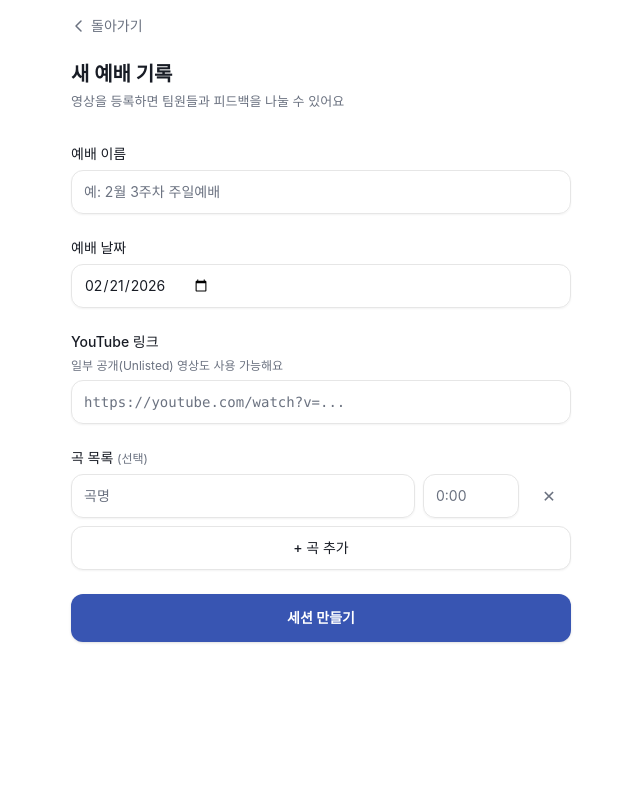
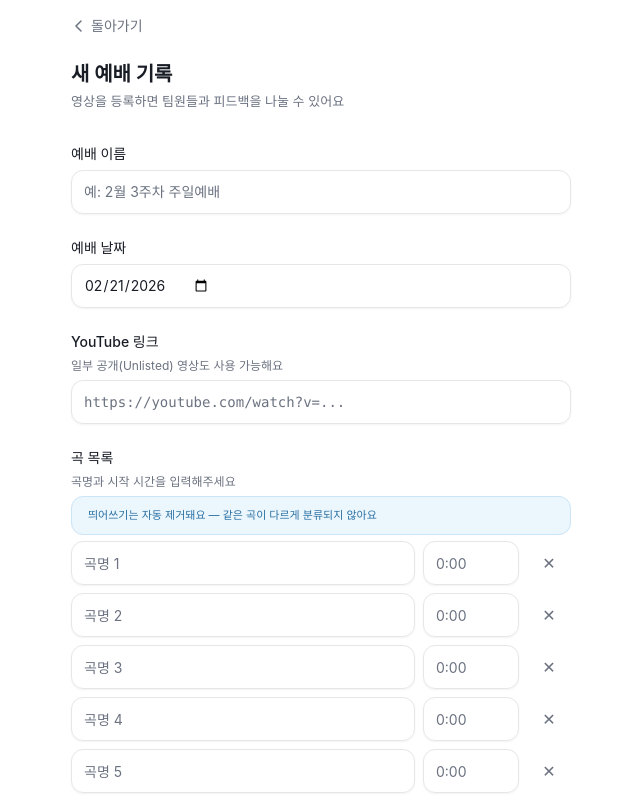
Before and after one commit to CodyMan0/band-review, a Next.js app: page /session/new in a window 1280 px wide. Shown: the top 800 px of the page, without its empty margins (319-959 px from the left). Built offline with nearby package versions, Linux system fonts and the light colour scheme; a web font is replaced by a local one.

Commit message:
feat : 세션 생성 페이지 react-hook-form으로 처리

```diff
--- a/package.json
+++ b/package.json
@@ -22,6 +22,7 @@
     "next": "^16.1.6",
     "react": "19.1.0",
     "react-dom": "19.1.0",
+    "react-hook-form": "^7.71.2",
     "sharp": "^0.33.5",
     "tailwind-merge": "^2.6.0",
     "typescript": "5.3.3",
--- a/src/app/globals.css
+++ b/src/app/globals.css
@@ -141,6 +141,20 @@
   animation: flashHighlight 1.2s ease-out;
 }
 
+/* ── Info banner ── */
+.info-banner {
+  @apply rounded-xl px-4 py-2.5 text-[11px] leading-relaxed;
+  background-color: hsl(205 85% 96%);
+  color: hsl(205 60% 40%);
+  border: 1px solid hsl(205 70% 88%);
+}
+
+.dark .info-banner {
+  background-color: hsl(205 40% 16%);
+  color: hsl(205 60% 72%);
+  border-color: hsl(205 30% 24%);
+}
+
 /* ── Utility: hide scrollbar but keep scroll functionality ── */
 .no-scrollbar::-webkit-scrollbar {
   display: none;
--- a/src/features/create-session-songs/ui/SongListInput.tsx
+++ b/src/features/create-session-songs/ui/SongListInput.tsx
@@ -1,53 +1,51 @@
 'use client';
 
-import { useCallback, useEffect, useRef, useState } from 'react';
+import { useEffect, useRef, useState } from 'react';
+import { type Control, type UseFieldArrayReturn, type UseFormRegister } from 'react-hook-form';
 
 import { searchSongs } from '@/entities/song';
 import { getProfile } from '@/shared/config/profile';
 import { Button, Input } from '@/shared/ui';
 
-interface SongRow {
+interface SongField {
   name: string;
   startTime: string;
 }
 
-interface SongJson {
-  name: string;
-  startTimeSec: number;
+interface FormValues {
+  title: string;
+  date: string;
+  video_url: string;
+  songs: SongField[];
 }
 
-function parseTimeToSeconds(time: string): number {
-  const parts = time.split(':');
-  if (parts.length !== 2) return 0;
-  const minutes = parseInt(parts[0], 10) || 0;
-  const seconds = parseInt(parts[1], 10) || 0;
-  return minutes * 60 + seconds;
+/** Auto-format digits to M:SS. e.g. "554" → "5:54", "1230" → "12:30" */
+function autoFormatTime(raw: string): string {
+  if (raw.includes(':')) return raw;
+  const digits = raw.replace(/\D/g, '');
+  if (digits.length === 0) return '';
+  if (digits.length <= 2) return digits;
+  const secPart = digits.slice(-2);
+  const minPart = digits.slice(0, -2);
+  return `${parseInt(minPart, 10)}:${secPart}`;
 }
 
-function songsToJson(songs: SongRow[]): SongJson[] {
-  return songs
-    .filter((s) => s.name.trim())
-    .map((s) => ({
-      name: s.name.trim(),
-      startTimeSec: parseTimeToSeconds(s.startTime),
-    }));
+interface SongListInputProps {
+  control: Control<FormValues>;
+  register: UseFormRegister<FormValues>;
+  fieldArray: UseFieldArrayReturn<FormValues, 'songs', 'id'>;
+  watchSongs: SongField[];
 }
 
-export function SongListInput() {
+export function SongListInput({ register, fieldArray, watchSongs }: SongListInputProps) {
   const profile = getProfile();
   const churchId = profile?.churchId ?? '';
 
-  const [songs, setSongs] = useState<SongRow[]>([{ name: '', startTime: '' }]);
-  const [autocomplete, setAutocomplete] = useState<{ rowIndex: number; items: string[] } | null>(
-    null,
-  );
+  const { fields, append, remove } = fieldArray;
+
+  const [autocomplete, setAutocomplete] = useState<{ rowIndex: number; items: string[] } | null>(null);
   const debounceTimers = useRef<Record<number, ReturnType<typeof setTimeout>>>({});
   const containerRef = useRef<HTMLDivElement>(null);
-
-  // Update hidden input whenever songs change
-  const getJsonValue = useCallback(() => {
-    return JSON.stringify(songsToJson(songs));
-  }, [songs]);
 
   // Close autocomplete on outside click
   useEffect(() => {
@@ -60,10 +58,7 @@ export function SongListInput() {
     return () => document.removeEventListener('mousedown', handleClick);
   }, []);
 
-  function handleNameChange(index: number, value: string) {
-    setSongs((prev) => prev.map((s, i) => (i === index ? { ...s, name: value } : s)));
-
-    // Clear existing debounce
+  function handleNameInput(index: number, value: string) {
     if (debounceTimers.current[index]) {
       clearTimeout(debounceTimers.current[index]);
     }
@@ -84,43 +79,43 @@ export function SongListInput() {
     }, 300);
   }
 
-  function handleTimeChange(index: number, value: string) {
-    setSongs((prev) => prev.map((s, i) => (i === index ? { ...s, startTime: value } : s)));
+  function handleAutocompleteSelect(index: number, selectedName: string) {
+    // Programmatically set the field value via native input setter
+    const input = containerRef.current?.querySelector<HTMLInputElement>(`input[name="songs.${index}.name"]`);
+    if (input) {
+      const nativeInputValueSetter = Object.getOwnPropertyDescriptor(window.HTMLInputElement.prototype, 'value')?.set;
+      nativeInputValueSetter?.call(input, selectedName);
+      input.dispatchEvent(new Event('input', { bubbles: true }));
     }
-
-  function handleAutocompleteSelect(index: number, name: string) {
-    setSongs((prev) => prev.map((s, i) => (i === index ? { ...s, name } : s)));
     setAutocomplete(null);
   }
 
-  function addRow() {
-    setSongs((prev) => [...prev, { name: '', startTime: '' }]);
-  }
-
-  function removeRow(index: number) {
-    setSongs((prev) => prev.filter((_, i) => i !== index));
-    setAutocomplete(null);
+  // Per-row validation: highlight partial rows
+  function getRowError(index: number): { name: boolean; time: boolean } {
+    const song = watchSongs[index];
+    if (!song) return { name: false, time: false };
+    const hasName = !!song.name.trim();
+    const hasTime = !!song.startTime.trim();
+    return {
+      name: !hasName && hasTime,
+      time: hasName && !hasTime,
+    };
   }
 
   return (
     <div ref={containerRef} className="flex flex-col gap-2">
-      <input type="hidden" name="songs_json" value={getJsonValue()} />
-
-      {songs.map((song, index) => (
-        <div key={index} className="relative flex items-center gap-2">
-          {/* Song name input with autocomplete */}
+      {fields.map((field, index) => {
+        const rowErr = getRowError(index);
+        return (
+          <div key={field.id} className="relative flex items-center gap-2">
+            {/* Song name */}
             <div className="relative flex-1">
               <Input
-              value={song.name}
-              onChange={(e) => handleNameChange(index, e.target.value)}
-              placeholder="곡명"
-              className="h-11 rounded-xl text-sm"
+                {...register(`songs.${index}.name`)}
+                placeholder={`곡명 ${index + 1}`}
+                className={`h-11 rounded-xl text-sm ${rowErr.name ? 'border-destructive ring-1 ring-destructive/30' : ''}`}
                 autoComplete="off"
-              onFocus={() => {
-                if (song.name.trim() && autocomplete?.rowIndex !== index) {
-                  handleNameChange(index, song.name);
-                }
-              }}
+                onInput={(e) => handleNameInput(index, (e.target as HTMLInputElement).value)}
               />
               {autocomplete?.rowIndex === index && autocomplete.items.length > 0 && (
                 <ul className="absolute left-0 top-full z-50 mt-1 w-full rounded-xl border bg-background shadow-lg">
@@ -140,30 +135,39 @@ export function SongListInput() {
               )}
             </div>
 
-          {/* Start time input */}
+            {/* Start time */}
             <Input
-            value={song.startTime}
-            onChange={(e) => handleTimeChange(index, e.target.value)}
+              {...register(`songs.${index}.startTime`, {
+                onChange: (e) => {
+                  e.target.value = autoFormatTime(e.target.value);
+                },
+              })}
               placeholder="0:00"
-            className="h-11 w-24 rounded-xl text-sm"
+              inputMode="numeric"
+              className={`h-11 w-24 rounded-xl text-sm ${rowErr.time ? 'border-destructive ring-1 ring-destructive/30' : ''}`}
             />
 
-          {/* Remove button */}
+            {/* Remove */}
             <button
               type="button"
-            onClick={() => removeRow(index)}
+              onClick={() => {
+                if (fields.length <= 1) return;
+                remove(index);
+                setAutocomplete(null);
+              }}
               className="flex h-11 w-11 shrink-0 items-center justify-center rounded-xl text-muted-foreground hover:bg-muted hover:text-foreground"
               aria-label="삭제"
             >
               ✕
             </button>
           </div>
-      ))}
+        );
+      })}
 
       <Button
         type="button"
         variant="outline"
-        onClick={addRow}
+        onClick={() => append({ name: '', startTime: '' })}
         className="h-11 w-full rounded-xl text-sm"
       >
         + 곡 추가
--- a/src/features/create-session/ui/CreateSessionForm.tsx
+++ b/src/features/create-session/ui/CreateSessionForm.tsx
@@ -1,73 +1,126 @@
 'use client';
 
 import { useActionState } from 'react';
+import { useFieldArray, useForm, useWatch } from 'react-hook-form';
 
 import { createSession } from '@/features/create-session/action/create-session';
 import { SongListInput } from '@/features/create-session-songs/ui/SongListInput';
 import { getProfile } from '@/shared/config/profile';
 import { Button, Input } from '@/shared/ui';
 
+interface SongField {
+  name: string;
+  startTime: string;
+}
+
+interface FormValues {
+  title: string;
+  date: string;
+  video_url: string;
+  songs: SongField[];
+}
+
+const DEFAULT_SONGS: SongField[] = Array.from({ length: 6 }, () => ({ name: '', startTime: '' }));
+
+function parseTimeToSeconds(time: string): number {
+  const parts = time.split(':');
+  if (parts.length !== 2) return 0;
+  return (parseInt(parts[0], 10) || 0) * 60 + (parseInt(parts[1], 10) || 0);
+}
+
 export function CreateSessionForm() {
   const [state, formAction, isPending] = useActionState(createSession, {});
   const profile = getProfile();
+
+  const { register, control, formState: { errors } } = useForm<FormValues>({
+    defaultValues: {
+      title: '',
+      date: new Date().toISOString().split('T')[0],
+      video_url: '',
+      songs: DEFAULT_SONGS,
+    },
+    mode: 'onChange',
+  });
+
+  const fieldArray = useFieldArray({ control, name: 'songs' });
+
+  // Watch all fields for submit button state
+  const watchTitle = useWatch({ control, name: 'title' });
+  const watchUrl = useWatch({ control, name: 'video_url' });
+  const watchSongs = useWatch({ control, name: 'songs' });
+
+  // Check if at least one song row is fully filled
+  const hasValidSong = watchSongs.some((s) => s.name.trim() && s.startTime.trim());
+  // Check no partial rows (one filled, other empty)
+  const hasPartialRow = watchSongs.some((s) => {
+    const hasName = !!s.name.trim();
+    const hasTime = !!s.startTime.trim();
+    return (hasName && !hasTime) || (!hasName && hasTime);
+  });
+
+  const isFormReady = !!watchTitle?.trim() && !!watchUrl?.trim() && hasValidSong && !hasPartialRow;
+
+  // Build songs JSON for the hidden input
+  const songsJson = JSON.stringify(
+    watchSongs
+      .filter((s) => s.name.trim() && s.startTime.trim())
+      .map((s) => ({ name: s.name.trim(), startTimeSec: parseTimeToSeconds(s.startTime) }))
+  );
 
   return (
     <form action={formAction} className="flex flex-col gap-6">
       {/* Title */}
       <div className="flex flex-col gap-1.5">
-        <label htmlFor="title" className="text-sm font-medium">
-          예배 이름
-        </label>
+        <label htmlFor="title" className="text-sm font-medium">예배 이름</label>
         <Input
           id="title"
-          name="title"
+          {...register('title', { required: true })}
           placeholder="예: 2월 3주차 주일예배"
-          required
           className="h-11 rounded-xl text-sm"
         />
       </div>
 
       {/* Date */}
       <div className="flex flex-col gap-1.5">
-        <label htmlFor="date" className="text-sm font-medium">
-          예배 날짜
-        </label>
+        <label htmlFor="date" className="text-sm font-medium">예배 날짜</label>
         <Input
           id="date"
-          name="date"
+          {...register('date', { required: true })}
           type="date"
-          defaultValue={new Date().toISOString().split('T')[0]}
-          required
           className="h-11 rounded-xl text-sm"
         />
       </div>
 
       {/* YouTube URL */}
       <div className="flex flex-col gap-1.5">
-        <label htmlFor="video_url" className="text-sm font-medium">
-          YouTube 링크
-        </label>
+        <label htmlFor="video_url" className="text-sm font-medium">YouTube 링크</label>
         <p className="text-xs text-muted-foreground">일부 공개(Unlisted) 영상도 사용 가능해요</p>
         <Input
           id="video_url"
-          name="video_url"
+          {...register('video_url', { required: true })}
           placeholder="https://youtube.com/watch?v=..."
-          required
           className="h-11 rounded-xl font-mono text-sm"
         />
       </div>
 
-      {/* Songs (optional) */}
+      {/* Songs */}
       <div className="flex flex-col gap-1.5">
-        <label className="text-sm font-medium">
-          곡 목록 <span className="text-xs text-muted-foreground font-normal">(선택)</span>
-        </label>
-        <SongListInput />
+        <label className="text-sm font-medium">곡 목록</label>
+        <p className="text-xs text-muted-foreground">곡명과 시작 시간을 입력해주세요</p>
+        <p className="info-banner">띄어쓰기는 자동 제거돼요 — 같은 곡이 다르게 분류되지 않아요</p>
+        <SongListInput
+          control={control}
+          register={register}
+          fieldArray={fieldArray}
+          watchSongs={watchSongs}
+        />
       </div>
 
+      {/* Hidden fields for server action */}
       <input type="hidden" name="video_type" value="youtube" />
       <input type="hidden" name="church_id" value={profile?.churchId ?? ''} />
       <input type="hidden" name="created_by" value={profile?.name ?? ''} />
+      <input type="hidden" name="songs_json" value={songsJson} />
 
       {/* Error */}
       {state.error && (
@@ -79,7 +132,7 @@ export function CreateSessionForm() {
       {/* Submit */}
       <Button
         type="submit"
-        disabled={isPending}
+        disabled={isPending || !isFormReady}
         className="h-12 w-full rounded-xl text-sm font-semibold active:scale-[0.98]"
       >
         {isPending ? '만드는 중...' : '세션 만들기'}
```
Also changed, not shown: src/app/session/[id]/SessionDetailClient.tsx (+9 -0 lines), 1 other file (tests, documents, lock files or other folders). Lines whose indentation alone changed are shown as unchanged.
